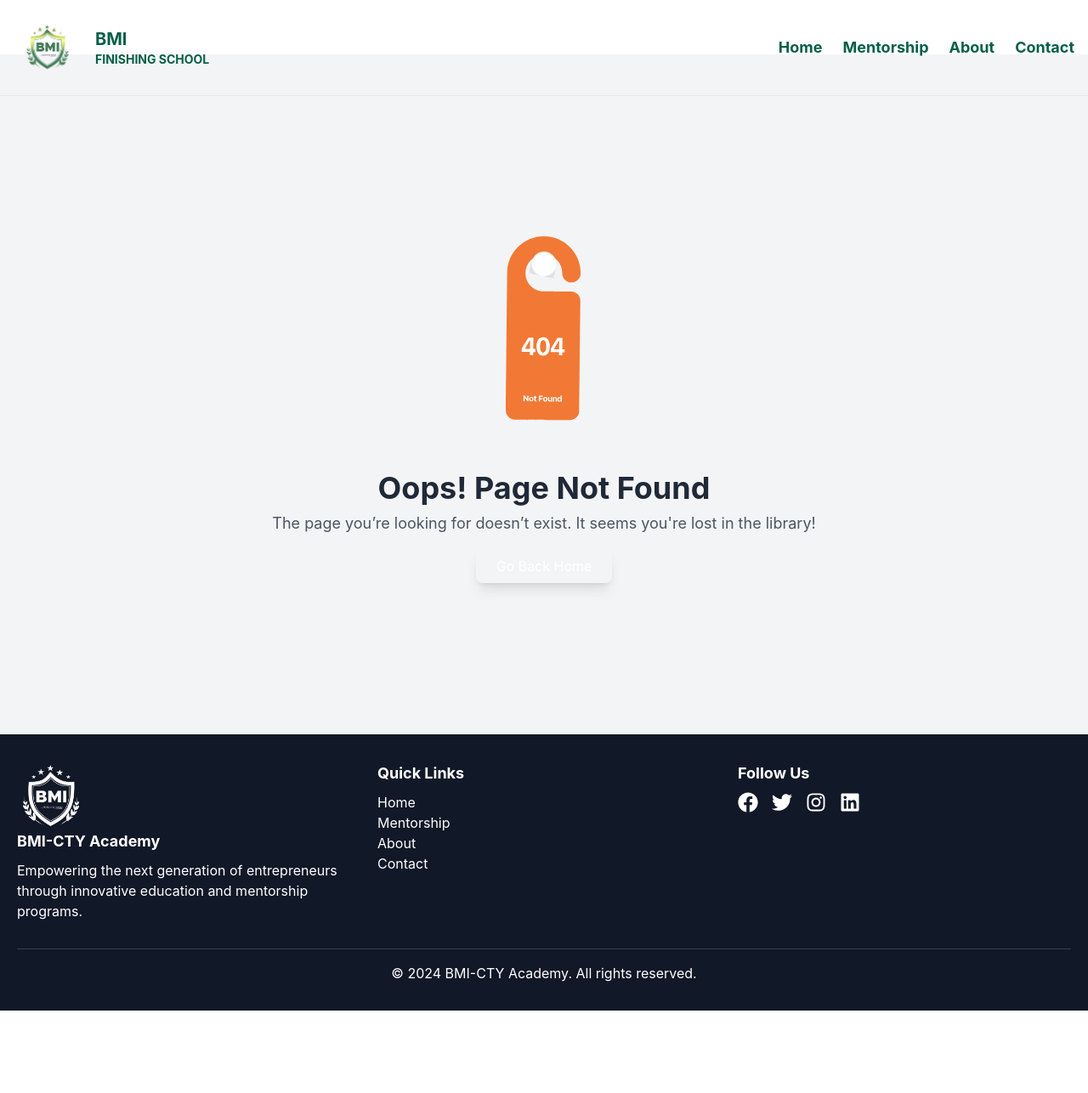
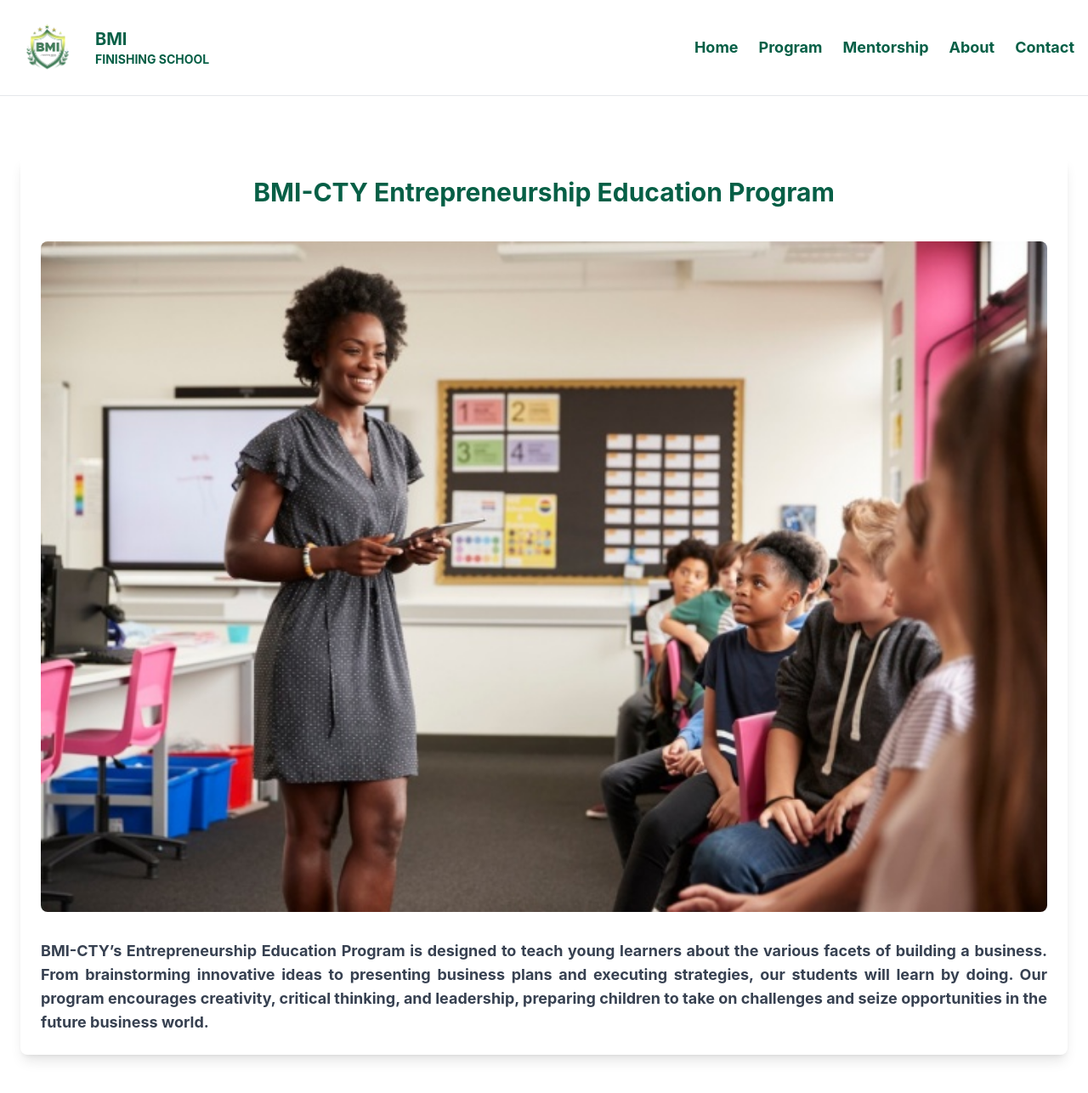
Before and after one commit to Moses-main/catch_them_young, a React (Create React App) app: page /program in a window 1280 px wide. Shown: the top 1286 px of the page at 85% size. Before the commit the page ends 1189 px from the top, so only its background shows below. Built offline with nearby package versions, Linux system fonts and the light colour scheme.

Commit message:
Add the who we are component' clear ' ''

```diff
--- a/src/App.js
+++ b/src/App.js
@@ -1,9 +1,5 @@
 import React from "react";
-import {
-  BrowserRouter as Router,
-  Routes,
-  Route,
-} from "react-router-dom";
+import { BrowserRouter as Router, Routes, Route } from "react-router-dom";
 import Home from "./pages/Home";
 import Mentorship from "./pages/Mentorship";
 import About from "./pages/About";
@@ -12,6 +8,7 @@ import NotFound from "./pages/NotFound";
 import Networking from "./pages/Networking";
 import Layout from "./layout/Layout";
 import Certificates from "./pages/Certificate";
+import ProgramPage from "./pages/Program";
 const App = () => {
   return (
     <Router>
@@ -26,6 +23,7 @@ const App = () => {
           <Route path="/contact" element={<Contact />} />
           <Route path="/networking" element={<Networking />} />
           <Route path="/certificates" element={<Certificates />} />
+          <Route path="/program" element={<ProgramPage />} />
           <Route path="*" element={<NotFound />} />
         </Routes>
       </Layout>
--- a/src/components/Navbar.jsx
+++ b/src/components/Navbar.jsx
@@ -71,18 +71,20 @@ const Navbar = () => {
 
         {/* Desktop Navigation Links */}
         <ul className="hidden md:flex space-x-6">
-          {["Home", "Mentorship", "About", "Contact"].map((item, index) => (
+          {["Home", "Program", "Mentorship", "About", "Contact"].map(
+            (item, index) => (
               <li key={index} className="relative group">
                 <Link
                   to={`/${item.toLowerCase().replace(/\s/g, "")}`}
-                className="text-lg hover:text-yellow-800 transition hover:border-b-4 hover:border-emerald-800 duration-300"
+                  className="text-lg hover:text-emerald-800 transition hover:border-b-4 hover:border-emerald-800 duration-300"
                 >
                   {item}
                 </Link>
                 {/* Underline Animation */}
                 <span className="absolute bottom-0 left-0 w-0 h-[2px] bg-white transition-all duration-300 group-hover:w-full"></span>
               </li>
-          ))}
+            )
+          )}
         </ul>
 
         {/* Mobile Menu */}
--- a/src/pages/About.jsx
+++ b/src/pages/About.jsx
@@ -6,7 +6,7 @@ import Subscribe from "../components/Subscribe";
 // import Map from "../components/Map";
 
 const AboutUs = () => (
-  <main className="about-us max-w-screen-xl md:mt-60 mx-auto p-6 flex flex-col gap-12">
+  <main className="about-us  md:mt-60 mx-auto p-6 flex flex-col gap-12">
     <WhoWeAre />
     <MissionAndVision />
     <Team />
--- /dev/null
+++ b/src/pages/Program.jsx
@@ -0,0 +1,125 @@
+import React from "react";
+
+const ProgramPage = () => {
+  return (
+    <main className="program-page max-w-screen-xl md:mt-40 mt-20 mx-auto p-6">
+      {/* BMI-CTY Entrepreneurship Education Program Section */}
+      <section className="bmi-cty-program bg-white shadow-lg rounded-lg p-6 mb-8">
+        <h2 className="text-3xl font-bold text-emerald-800 md:mb-10 mb-4 text-center">
+          BMI-CTY Entrepreneurship Education Program
+        </h2>
+        <div className="flex flex-col items-center gap-8">
+          <div className="image w-full">
+            <img
+              className="w-full h-auto rounded-lg"
+              src="/images/teacher_explaining_concetp_to_children.jpeg"
+              alt="Teacher explaining concepts"
+            />
+          </div>
+          <div className="text-content w-full">
+            <p className="text-justify text-gray-700 md:text-lg text-sm font-bold">
+              BMI-CTY’s Entrepreneurship Education Program is designed to teach
+              young learners about the various facets of building a business.
+              From brainstorming innovative ideas to presenting business plans
+              and executing strategies, our students will learn by doing. Our
+              program encourages creativity, critical thinking, and leadership,
+              preparing children to take on challenges and seize opportunities
+              in the future business world.
+            </p>
+          </div>
+        </div>
+      </section>
+
+      {/* Curriculum Overview Section */}
+      <section className="curriculum-overview my-16 bg-white shadow-lg rounded-lg p-6 mb-8">
+        <h3 className="text-2xl font-bold text-emerald-800 mb-4 text-center">
+          Curriculum Overview
+        </h3>
+        <div className="flex flex-col items-center gap-8">
+          <div className="image w-full">
+            <img
+              className="w-full h-auto max-h-[350px] sm:max-h-[350px] md:max-h-[350px] lg:max-h-[370px] rounded-lg object-cover"
+              src="/images/early_adoption.jpg"
+              alt="Curriculum map or group presenting ideas"
+            />
+          </div>
+
+          <div className="curriculum-list space-y-6 w-full">
+            <div className="curriculum-item">
+              <h4 className="text-xl font-semibold text-emerald-800">
+                Business Idea Generation
+              </h4>
+              <p className="text-gray-700 md:text-lg text-sm font-bold">
+                Teaching children how to brainstorm and turn ideas into feasible
+                business opportunities.
+              </p>
+            </div>
+            <div className="curriculum-item">
+              <h4 className="text-xl font-semibold text-emerald-800">
+                Market Research
+              </h4>
+              <p className="text-gray-700 md:text-lg text-sm font-bold">
+                Learning how to analyze and understand market demands, customer
+                needs, and competitors.
+              </p>
+            </div>
+            <div className="curriculum-item">
+              <h4 className="text-xl font-semibold text-emerald-800">
+                Financial Literacy
+              </h4>
+              <p className="text-gray-700 md:text-lg text-sm font-bold">
+                Introducing kids to the basics of budgeting, investing, and
+                managing business finances.
+              </p>
+            </div>
+            <div className="curriculum-item">
+              <h4 className="text-xl font-semibold text-emerald-800">
+                Teamwork & Leadership
+              </h4>
+              <p className="text-gray-700 md:text-lg text-sm font-bold">
+                Fostering collaboration, communication, and leadership skills in
+                group projects.
+              </p>
+            </div>
+            <div className="curriculum-item">
+              <h4 className="text-xl font-semibold text-emerald-800">
+                Practical Projects
+              </h4>
+              <p className="text-gray-700 md:text-lg text-sm font-bold">
+                Hands-on projects where children create business plans and pitch
+                their ideas.
+              </p>
+            </div>
+          </div>
+        </div>
+      </section>
+
+      {/* Digital Skill Labs Section */}
+      <section className="digital-skill-labs my-16 bg-white shadow-lg rounded-lg p-6 mb-8">
+        <h3 className="text-2xl font-bold text-emerald-800 mb-4 text-center">
+          Digital Skill Labs
+        </h3>
+        <div className="flex flex-col lg:flex-row items-center gap-8">
+          <div className="image lg:w-1/2">
+            <img
+              className="w-full h-auto rounded-lg"
+              src="/images/children_learning_coding.jpeg"
+              alt="Children learning coding"
+            />
+          </div>
+          <div className="text-content lg:w-1/2">
+            <p className="md:text-lg text-justify text-sm font-bold text-gray-700 ">
+              In today's digital age, having technical skills is crucial. That’s
+              why BMI-CTY includes a Digital Skill Lab program where children
+              learn vital digital skills such as coding, web development,
+              graphic design, and online marketing. These skills will empower
+              them to innovate and operate in the digital business landscape.
+            </p>
+          </div>
+        </div>
+      </section>
+    </main>
+  );
+};
+
+export default ProgramPage;
```
Also changed, not shown: public/images/children_learning_coding.jpeg (added), public/images/teacher_explaining_concetp_to_children.jpeg (added). Lines whose indentation alone changed are shown as unchanged.
